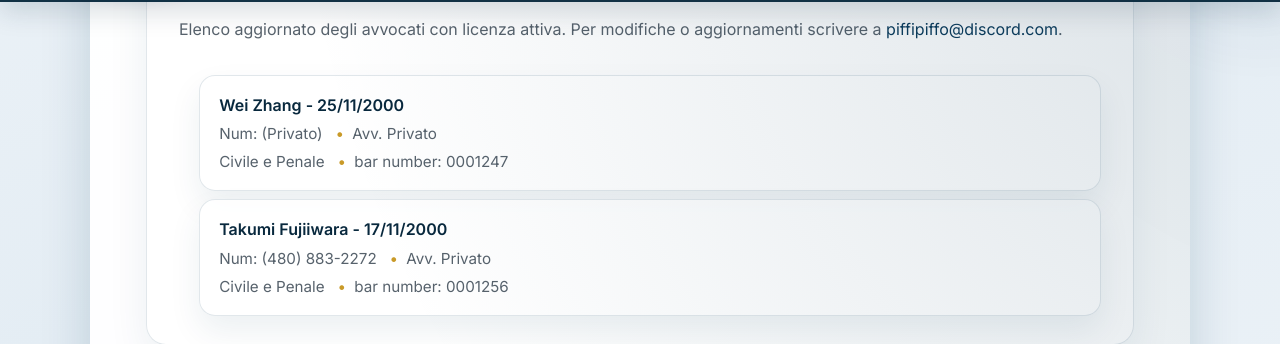
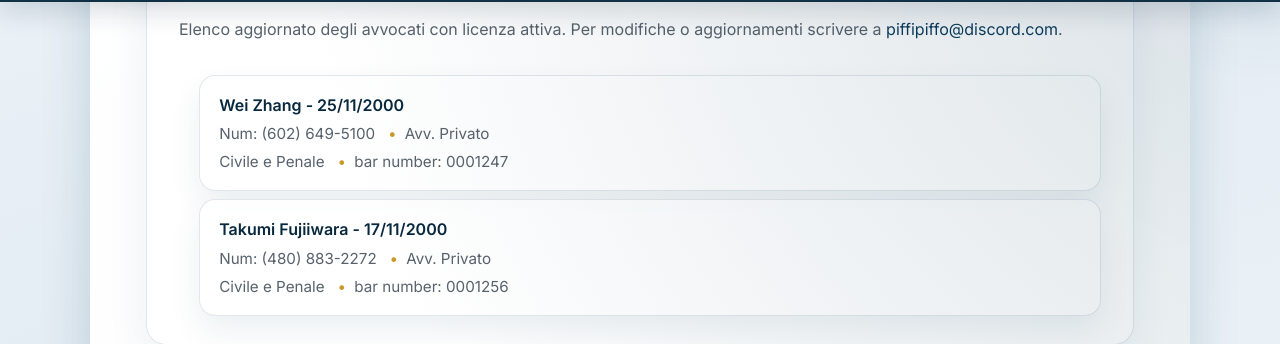
Before and after one commit to governo-sierra-v3/site, a Jekyll site: the page built from avvocati.md, in a window 1280 px wide and 900 px high, scrolled down 611 px. Shown: the part 136-480 px from the top of the window. Built offline with Jekyll 4.4.1, drawn with Linux system fonts in a browser that asks for light colours.

Commit message:
Update avvocati.md

```diff
--- a/avvocati.md
+++ b/avvocati.md
@@ -21,7 +21,7 @@ description: Informazioni su avvocati privati e d'ufficio nella Sierra V3
     <li>
       <span class="company-name">Wei Zhang - 25/11/2000</span>
       <div class="company-meta">
-        <span>Num: (Privato)</span>
+        <span>Num: (602) 649-5100</span>
         <span>Avv. Privato</span>
       </div>
       <div class="company-meta">
```
